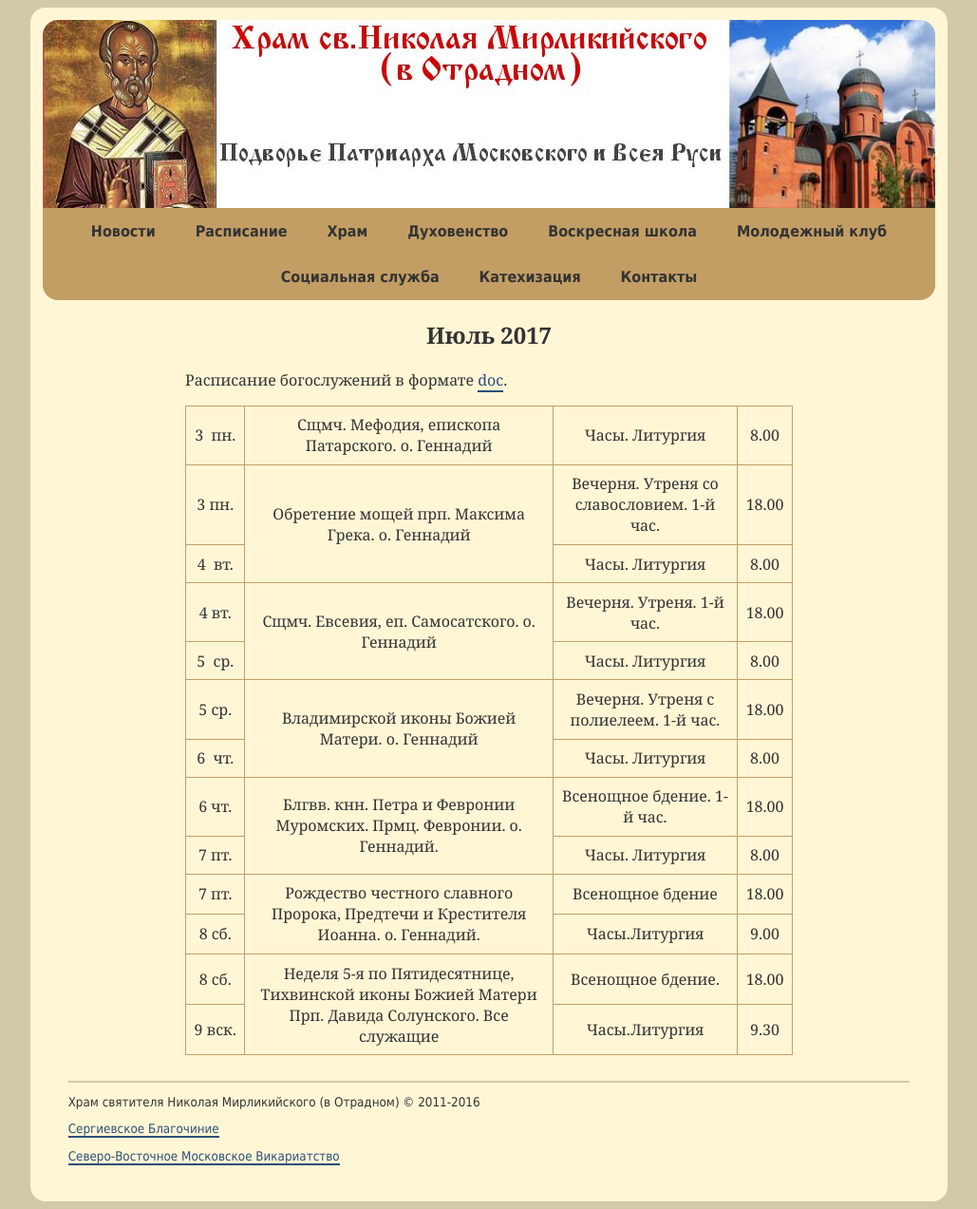
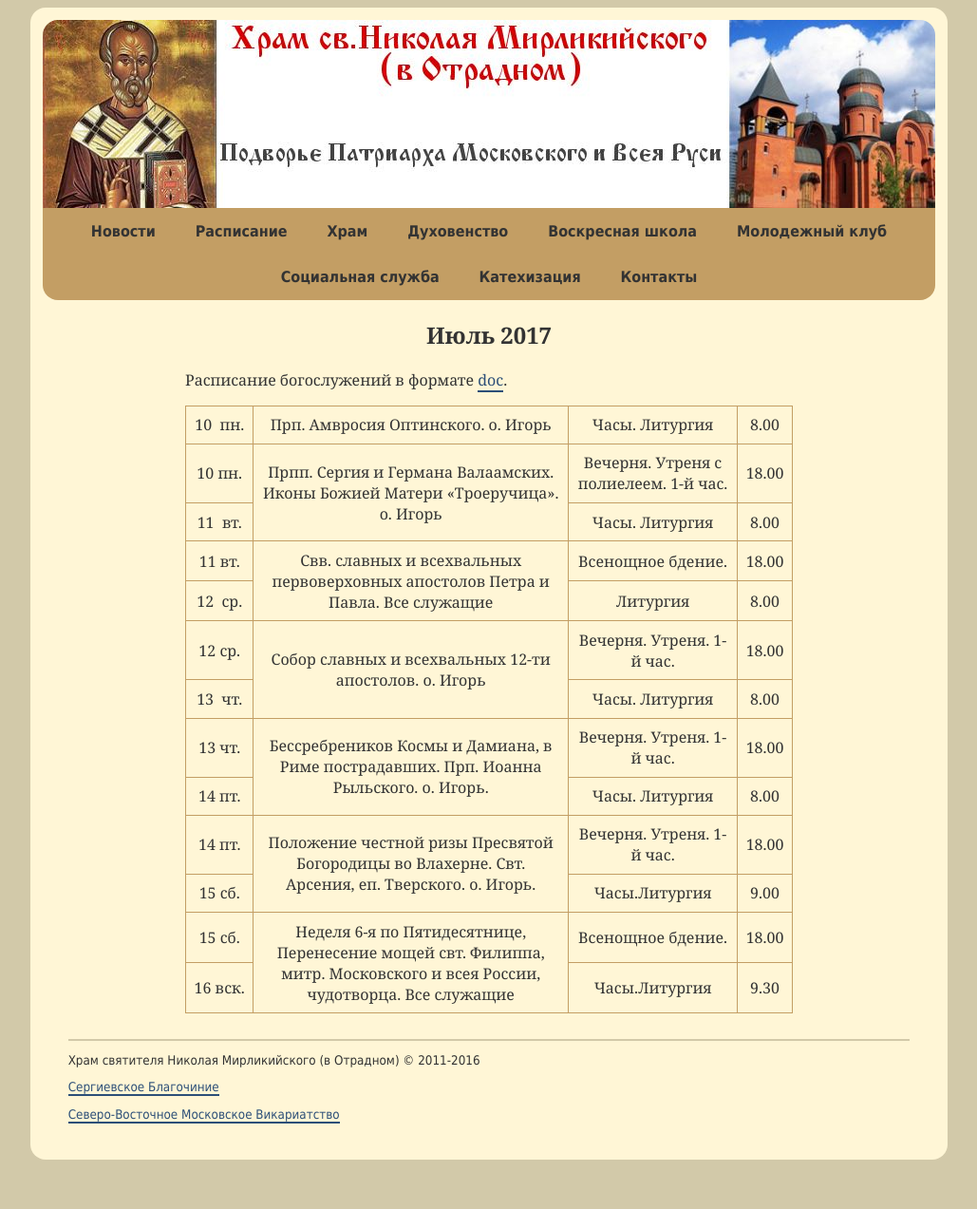
Before and after one commit to hramotradnoe/hramotradnoe.github.io, a Jekyll site: the page built from schedule/index.html, in a window 1280 px wide. Shown: the whole page at 95% size, without its empty margins (125-1154 px from the left). Built offline with Jekyll 4.4.1, drawn with Linux system fonts in a browser that asks for light colours; after the commit the page ends 1229 px from its top, so only the background shows below that.

Commit message:
Update schedule.yml

```diff
--- a/_data/schedule.yml
+++ b/_data/schedule.yml
@@ -1,56 +1,56 @@
 period: Июль 2017
 link: "https://docs.google.com/document/d/1-tB8hXLQ9hpvvfb7ntWVSvgnbeLSsFXPxotfsQ2d2Ho/edit?usp=sharing"
 timetable:
- - description : "Сщмч. Мефодия, епископа Патарского. о. Геннадий"
+ - description : "Прп. Амвросия Оптинского. о. Игорь"
    services    :
-      - day   : 3&nbsp; пн.
+      - day   : 10&nbsp; пн.
         time  : '8.00'
         title : "Часы.  Литургия"
- - description : "Обретение мощей прп. Максима Грека. о. Геннадий"
+ - description : "Прпп. Сергия и Германа Валаамских. Иконы Божией Матери «Троеручица». о. Игорь"
    services    :
-      - day   : 3&nbsp;пн.
+      - day   : 10&nbsp;пн.
         time  : '18.00'
-        title : "Вечерня. Утреня со славословием. 1-й час."
-      - day   : 4&nbsp; вт.
+        title : "Вечерня. Утреня с полиелеем. 1-й час."
+      - day   : 11&nbsp; вт.
         time  : '8.00'
         title : "Часы.  Литургия"
- - description : "Сщмч. Евсевия, еп. Самосатского. о. Геннадий"
+ - description : "Свв. славных и всехвальных первоверховных апостолов Петра и Павла. Все служащие"
    services    :
-      - day   : 4&nbsp;вт.
+      - day   : 11&nbsp;вт.
+        time  : '18.00'
+        title : "Всенощное бдение."
+      - day   : 12&nbsp; ср.
+        time  : '8.00'
+        title : "Литургия"
+ - description : "Собор славных и всехвальных 12-ти апостолов. о. Игорь"
+   services    :
+      - day   : 12&nbsp;ср.
         time  : '18.00'
         title : "Вечерня. Утреня. 1-й час."
-      - day   : 5&nbsp; ср.
+      - day   : 13&nbsp; чт.
         time  : '8.00'
         title : "Часы. Литургия"
- - description : "Владимирской иконы Божией Матери. о. Геннадий"
+ - description : "Бессребреников Космы и Дамиана, в Риме пострадавших. Прп. Иоанна Рыльского. о. Игорь."
    services    :
-      - day   : 5&nbsp;ср.
+      - day   : 13&nbsp;чт.
         time  : '18.00'
-        title : "Вечерня. Утреня с полиелеем. 1-й час."
-      - day   : 6&nbsp; чт.
+        title : "Вечерня. Утреня. 1-й час."
+      - day   : 14&nbsp;пт.
         time  : '8.00'
         title : "Часы. Литургия"
- - description : "Блгвв. кнн. Петра и Февронии Муромских. Прмц. Февронии. о. Геннадий."
+ - description : "Положение честной ризы Пресвятой Богородицы во Влахерне. Свт. Арсения, еп. Тверского. о. Игорь."
    services    :
-      - day   : 6&nbsp;чт.
+      - day   : 14&nbsp;пт.
         time  : '18.00'
-        title : "Всенощное бдение. 1-й час."
-      - day   : 7&nbsp;пт.
-        time  : '8.00'
-        title : "Часы. Литургия"
- - description : "Рождество честного славного Пророка, Предтечи и Крестителя Иоанна. о. Геннадий."
-   services    :
-      - day   : 7&nbsp;пт.
-        time  : '18.00'
-        title : "Всенощное бдение"
-      - day   : 8&nbsp;сб.
+        title : "Вечерня. Утреня. 1-й час."
+      - day   : 15&nbsp;сб.
         time  : '9.00'
         title : "Часы.Литургия"
- - description : "Неделя 5-я по Пятидесятнице, Тихвинской иконы Божией Матери Прп. Давида Солунского. Все служащие"
+ - description : "Неделя 6-я по Пятидесятнице, Перенесение мощей свт. Филиппа, митр. Московского и всея России, чудотворца. Все служащие"
    services    :
-      - day   : 8&nbsp;сб.
+      - day   : 15&nbsp;сб.
         time  : '18.00'
         title : "Всенощное бдение."
-      - day   : 9&nbsp;вск.
+      - day   : 16&nbsp;вск.
         time  : '9.30'
         title : "Часы.Литургия"
```
